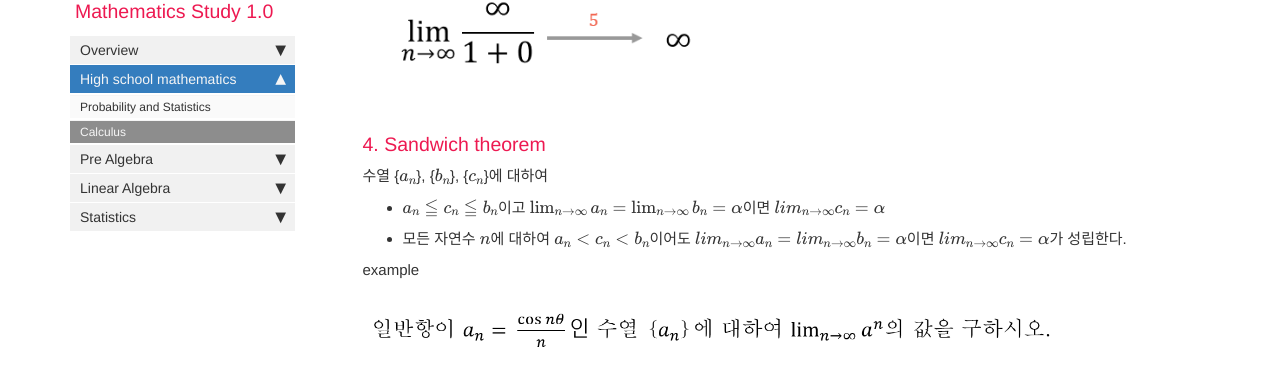
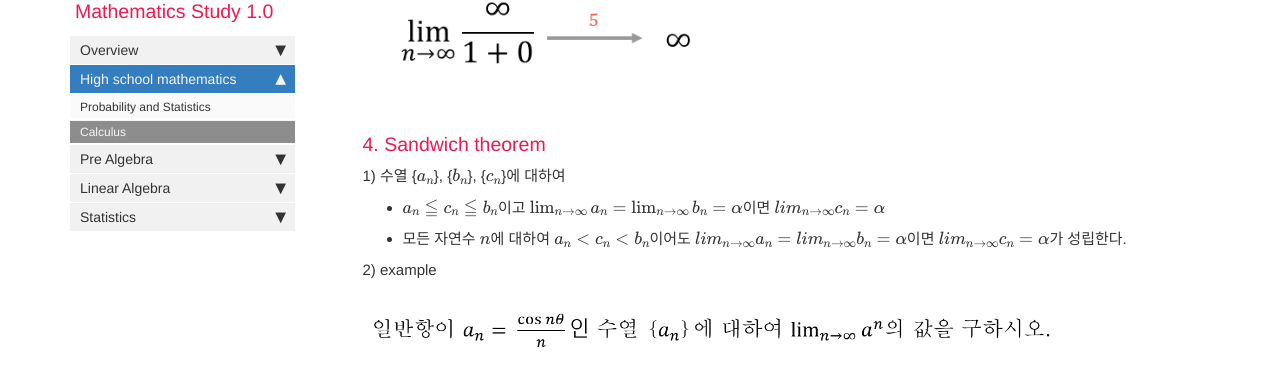
Before and after one commit to jongeunShin95/mathematics-study, a Jekyll site: the page built from pages/mydoc/mydoc_calculus.md, in a window 1280 px wide and 900 px high, scrolled down 1848 px. Shown: the part 93-461 px from the top of the window. Built offline with Jekyll 4.4.1, drawn with Linux system fonts in a browser that asks for light colours; formulas are drawn with MathJax 3; comment, search, counter and statistics services are not loaded.

```diff
--- a/pages/mydoc/mydoc_calculus.md
+++ b/pages/mydoc/mydoc_calculus.md
@@ -58,10 +58,10 @@ use_math: true
 
 ### 4. Sandwich theorem
 
-수열 {$a_n$}, {$b_n$}, {$c_n$}에 대하여
+1) 수열 {$a_n$}, {$b_n$}, {$c_n$}에 대하여
 * $a_n \leqq c_n \leqq b_n$이고 $\lim_{n \to \infty}a_n = \lim_{n \to \infty}b_n = \alpha$이면 $lim_{n \to \infty}c_n = \alpha$
 * 모든 자연수 $n$에 대하여 $a_n < c_n < b_n$이어도 $lim_{n \to \infty}a_n = lim_{n \to \infty}b_n = \alpha$이면 $lim_{n \to \infty}c_n = \alpha$가 성립한다.
 
-example
+2) example
 
 {% include inline_image.html file="calculus/limit_of_sequence/sandwich theorem/sandwich_theorem_example.png" alt="example" %}
```
